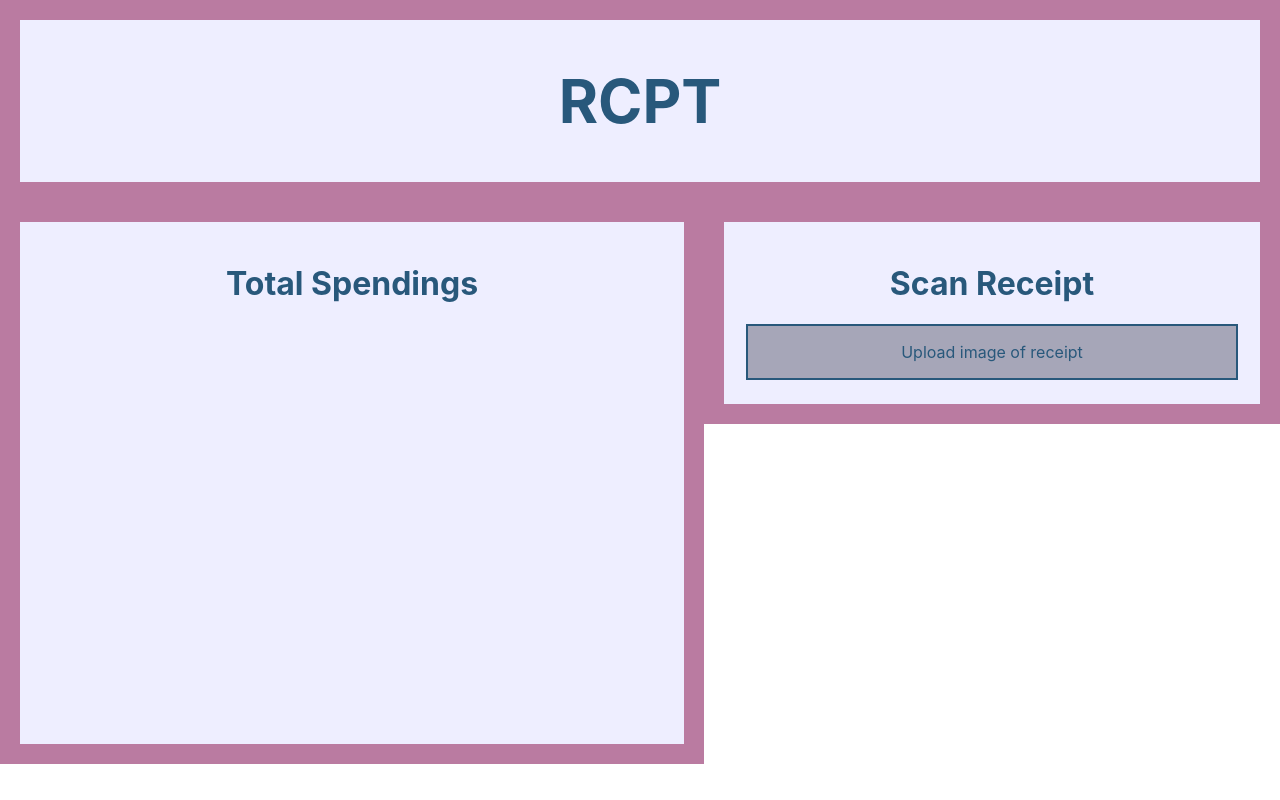
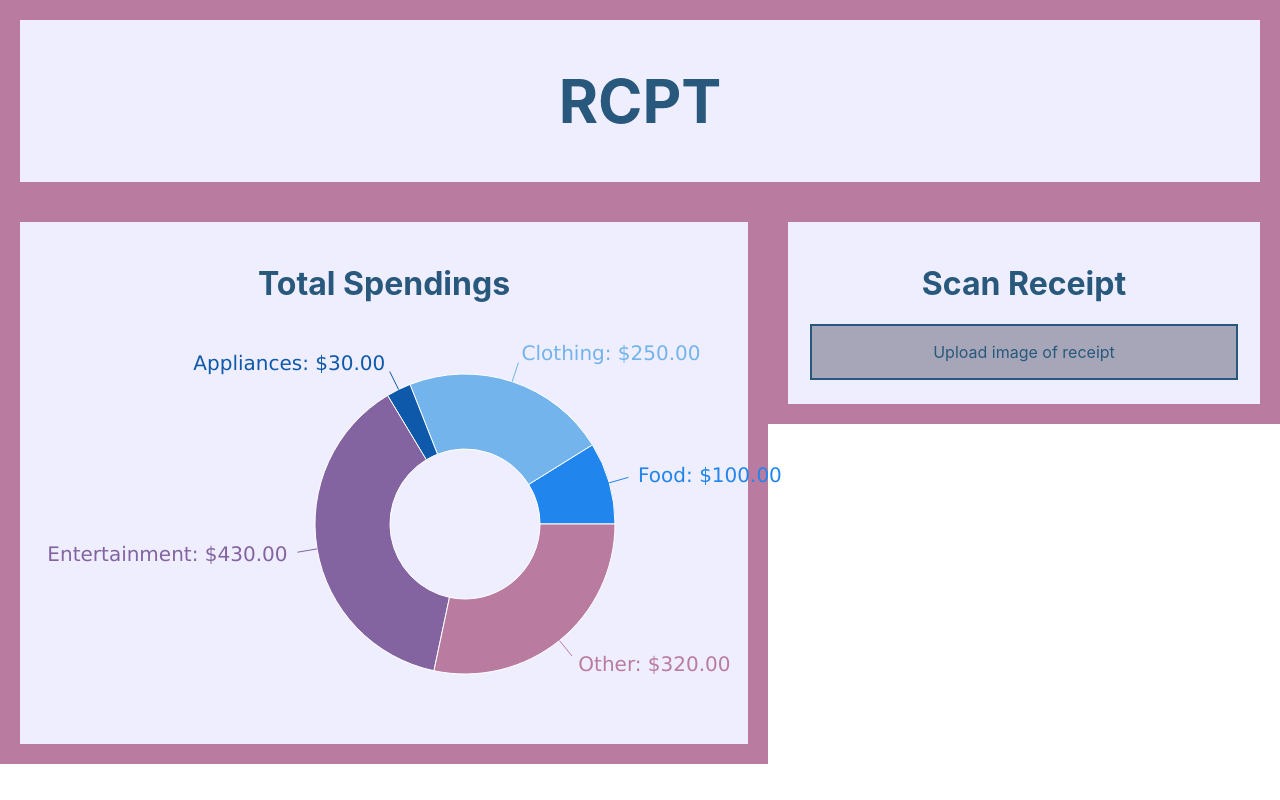
Before and after one commit to endarli/HackNYU, a React (Create React App) app: page / in a window 1280 px wide. Built offline with nearby package versions, Linux system fonts and the light colour scheme.

Commit message:
edited format on webstie

```diff
--- a/src/App.css
+++ b/src/App.css
@@ -20,13 +20,13 @@
 
 .leftcolumn {
   float: left;
-  width: 55%;
+  width: 60%;
   background-color: #ba7ba1;
 }
 
 .rightcolumn {
   float: right;
-  width: 45%;
+  width: 40%;
   background-color: #ba7ba1;
 }
 
--- a/src/App.js
+++ b/src/App.js
@@ -6,11 +6,11 @@ function App() {
 
   const colors = ['#2085EC', '#72B4EB', '#0E59AA', '#8464A0', '#ba7ba1'];
 
-  var food = 0;
-  var clothing = 0;
-  var appliances = 0;
-  var entertainment = 0;
-  var other = 0;
+  var food = 100;
+  var clothing = 250;
+  var appliances = 30;
+  var entertainment = 430;
+  var other = 320;
 
   const data = [
     {name: 'Food', cost: food},
@@ -43,7 +43,7 @@ function App() {
           <div className="leftcolumn">
             <div className="card">
               <h1>Total Spendings</h1>
-              <PieChart width={750} height={400}>
+              <PieChart width={850} height={400}>
                 <Pie cx="50%" cy="50%" data={data} dataKey="cost" isAnimationActive={true} innerRadius={75} outerRadius={150} fill="8884d8" label={renderCustomizedLabel}>
                     {data.map((entry, index) => <Cell fill={colors[index % colors.length]}/>)};
                 </Pie>
```
